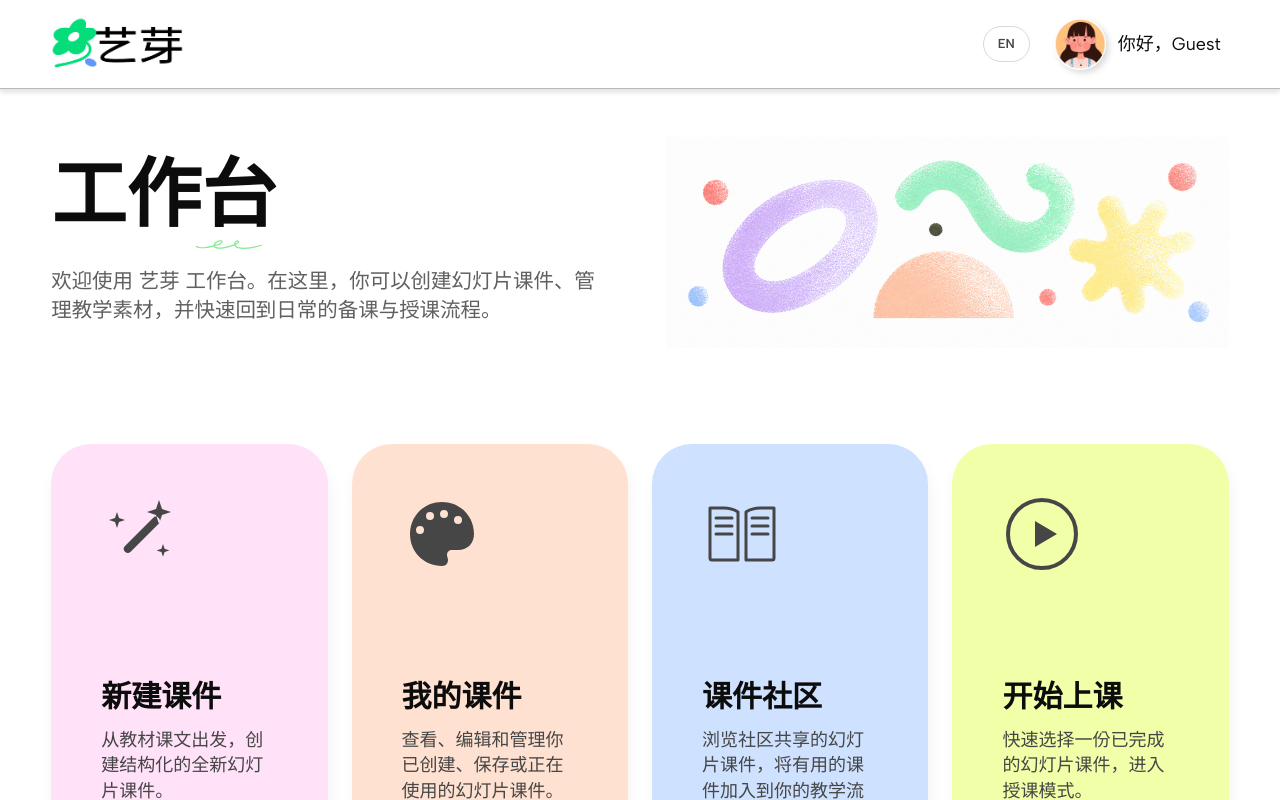
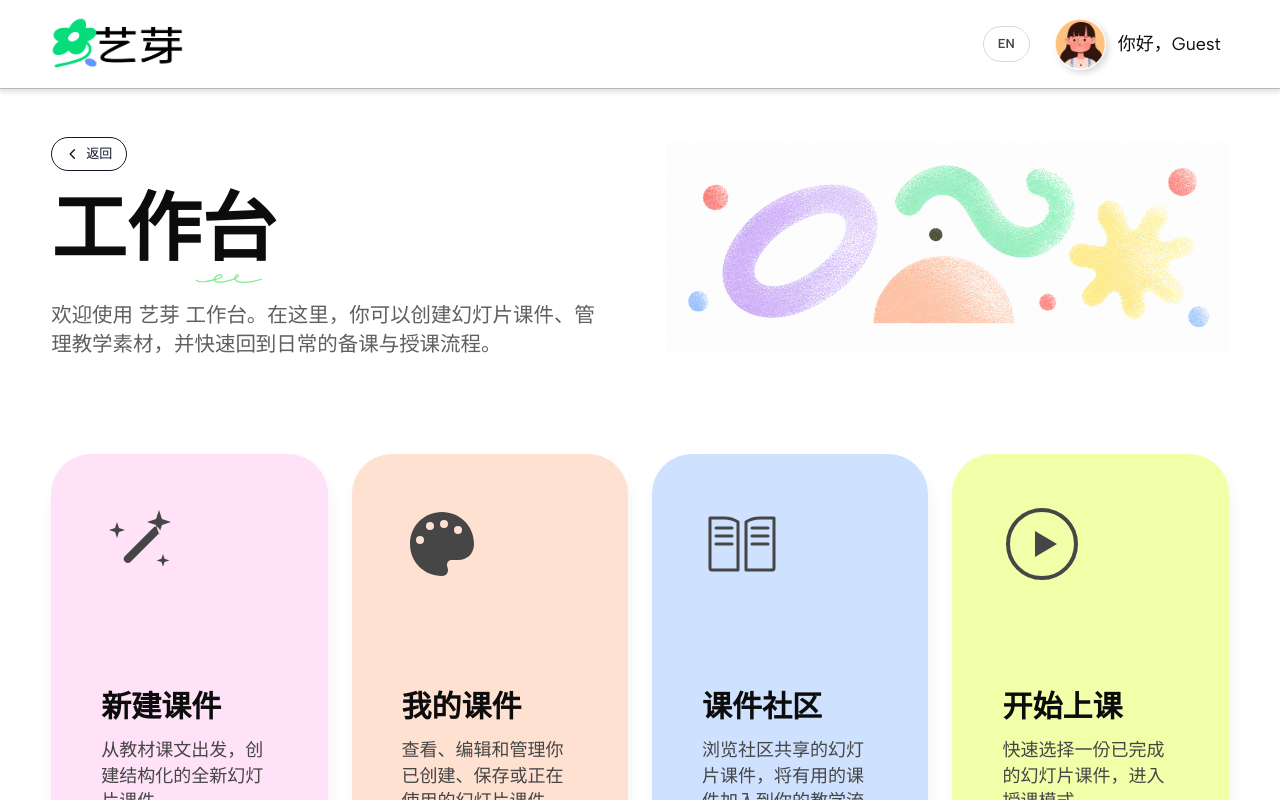
Before and after one commit to ShadowsKuming/art_edu, a Vue app in the folder frontend/: page /lessons in a window 1280 px wide. Both pictures are taken after a click on the button "Go to dashboard". Shown: the top 800 px of the page. Built offline with nearby package versions, Linux system fonts and the light colour scheme.

Commit message:
workspace update

```diff
--- a/frontend/src/components/workspace/WorkspaceHeader.vue
+++ b/frontend/src/components/workspace/WorkspaceHeader.vue
@@ -26,7 +26,11 @@ function goBack() {
     part5Store.videoDataUrl ?? undefined,
     part5Store.videoName || undefined,
   )
-  router.push('/dashboard')
+  // Back from the workspace should return to "My Lessons" (where the
+  // teacher most recently launched this deck from) rather than the
+  // top-level Dashboard hub — pilot feedback flagged the previous
+  // hop as disorienting after a long editing session.
+  router.push('/lessons')
 }
 </script>
 
--- a/frontend/src/components/workspace/part3/Part3AnimationPanel.vue
+++ b/frontend/src/components/workspace/part3/Part3AnimationPanel.vue
@@ -1,9 +1,25 @@
 <script setup lang="ts">
-import { ref } from 'vue'
+/**
+ * Part 3 — Animation Assistant panel (right column).
+ *
+ * Rebrand 2026-05: title now reuses `chatbot.title` ("Creative
+ * Assistant" / "创意助手") to stay coherent with the global workspace
+ * chatbot, and the avatar shows the bundled mascot PNG instead of the
+ * old inline SVG. The bot-name / bot-role lines were removed per
+ * pilot feedback (redundant given the panel title above).
+ *
+ * All copy now flows through vue-i18n; the seeded greeting is
+ * re-rendered when the user toggles the locale so a half-finished
+ * conversation gets a fresh assistant turn in the new language
+ * (without dropping the user's own messages).
+ */
+import { ref, computed, watch } from 'vue'
 import { useI18n } from 'vue-i18n'
 import { usePart3Store } from '@/stores/part3'
+// Mascot avatar — same asset already in use across the app.
+import botAvatarUrl from '@/assets/images/avatar-artbloom.png'
 
-const { t } = useI18n()
+const { t, tm, rt, locale } = useI18n()
 
 interface Message {
   role: 'assistant' | 'user'
@@ -13,18 +29,37 @@ interface Message {
 const store     = usePart3Store()
 const inputText = ref('')
 
-const suggestions = [
-  'Make the atmosphere of the animation more cheerful',
-  'Add changes in light and shadow',
-  'Zoom in for a close-up of the main subject',
-]
+/**
+ * Suggestion chips — re-computed from the active locale so toggling
+ * EN ↔ 中文 updates the chip labels live. `tm` returns the raw array;
+ * `rt` resolves each entry into the locale string.
+ */
+const suggestions = computed<string[]>(() => {
+  const raw = tm('part3.animationPanel.suggestions') as unknown[]
+  return Array.isArray(raw) ? raw.map((entry) => rt(entry as string)) : []
+})
 
 const messages = ref<Message[]>([
   {
     role: 'assistant',
-    text: 'Each image has three chances to generate an animation. Click Generate Animation to create the first version, or enter custom instructions below.',
+    text: t('part3.animationPanel.greeting'),
   },
 ])
+
+/**
+ * When the locale flips, refresh the *seeded* assistant greeting so
+ * the very first turn always matches the current language. We don't
+ * touch user-authored turns or later assistant ack lines — those
+ * remain in whatever language they were generated in.
+ */
+watch(locale, () => {
+  if (messages.value.length > 0 && messages.value[0].role === 'assistant') {
+    messages.value[0] = {
+      role: 'assistant',
+      text: t('part3.animationPanel.greeting'),
+    }
+  }
+})
 
 function applySuggestion(s: string) {
   inputText.value = s
@@ -38,7 +73,7 @@ async function send() {
 
   messages.value.push({
     role: 'assistant',
-    text: `Got it! Generating a new animation with your adjustments: "${text}". This may take a minute…`,
+    text: t('part3.animationPanel.acknowledge', { prompt: text }),
   })
 
   await store.generateAnimation(text)
@@ -53,22 +88,18 @@ function onKeydown(e: KeyboardEvent) {
   <div class="ap-panel">
 
     <div class="ap-header">
-      <h2 class="ap-title">Animation Assistant</h2>
+      <!-- Title reuses the workspace chatbot key so both panels read
+           "Creative Assistant" / "创意助手" in lock-step. -->
+      <h2 class="ap-title">{{ t('chatbot.title') }}</h2>
     </div>
 
     <div class="ap-body">
-      <!-- Identity -->
+      <!-- Identity: just the mascot avatar now. Bot name & role
+           lines were dropped — the panel header above already
+           establishes "Creative Assistant" branding. -->
       <div class="ap-identity">
         <div class="ap-avatar">
-          <svg viewBox="0 0 32 32" fill="none">
-            <circle cx="16" cy="16" r="16" fill="#7FEC8F"/>
-            <path d="M10 20c0-3.3 2.7-6 6-6s6 2.7 6 6" stroke="#000" stroke-width="1.8" stroke-linecap="round"/>
-            <circle cx="16" cy="11" r="3" fill="#000"/>
-          </svg>
-        </div>
-        <div>
-          <p class="ap-bot-name">{{ t('brand.name') }}</p>
-          <p class="ap-bot-role">Creative Assistant</p>
+          <img :src="botAvatarUrl" :alt="t('brand.name')" />
         </div>
       </div>
 
@@ -84,18 +115,18 @@ function onKeydown(e: KeyboardEvent) {
 
       <!-- Remaining attempts notice -->
       <div v-if="store.remainingAttempts <= 0" class="ap-notice">
-        No animation attempts remaining for this image.
+        {{ t('part3.animationPanel.noAttempts') }}
       </div>
 
       <!-- Loading indicator -->
       <div v-if="store.animationLoading" class="ap-generating">
         <div class="ap-spinner" />
-        <span>Generating animation…</span>
+        <span>{{ t('part3.animationPanel.generating') }}</span>
       </div>
 
       <!-- Suggestion chips (show when there are attempts left) -->
       <div v-if="store.remainingAttempts > 0 && !store.animationLoading" class="ap-suggestions">
-        <p class="ap-suggest-label">Would you like to modify and regenerate? For example:</p>
+        <p class="ap-suggest-label">{{ t('part3.animationPanel.suggestionsLabel') }}</p>
         <div class="ap-chips">
           <button
             v-for="s in suggestions"
@@ -114,7 +145,7 @@ function onKeydown(e: KeyboardEvent) {
       <textarea
         v-model="inputText"
         class="ap-input"
-        placeholder="Enter any animation content you would like to adjust......"
+        :placeholder="t('part3.animationPanel.inputPlaceholder')"
         rows="3"
         :disabled="store.remainingAttempts <= 0 || store.animationLoading"
         @keydown="onKeydown"
@@ -169,12 +200,15 @@ function onKeydown(e: KeyboardEvent) {
   overflow: hidden;
   flex-shrink: 0;
   border: 2px solid #7FEC8F;
+  background: #fff;
 }
 
-.ap-avatar svg { width: 40px; height: 40px; display: block; }
-
-.ap-bot-name  { margin: 0; font-size: 14px; font-weight: 700; color: #111827; }
-.ap-bot-role  { margin: 0; font-size: 12px; color: #6b7280; }
+.ap-avatar img {
+  width: 100%;
+  height: 100%;
+  object-fit: cover;
+  display: block;
+}
 
 .ap-assistant-msg { display: flex; flex-direction: column; gap: 8px; }
 
--- a/frontend/src/components/workspace/part7/Part7Content.vue
+++ b/frontend/src/components/workspace/part7/Part7Content.vue
@@ -141,9 +141,12 @@ async function generate() {
 
             <!-- Right: feedback for the selected work -->
             <section class="p7-right">
-                <div v-if="!store.activeWork" class="p7-placeholder">
-                    <p>{{ t('part7.selectWork') }}</p>
-                </div>
+                <!-- Placeholder text removed per pilot feedback —
+                     the left column already prompts the teacher to
+                     upload / pick a work, so the duplicate hint here
+                     felt noisy. The wrapper div is kept so the right
+                     column still reserves layout before a selection. -->
+                <div v-if="!store.activeWork" class="p7-placeholder" />
 
                 <template v-else>
                     <div class="p7-work-preview">
--- a/frontend/src/i18n/en.ts
+++ b/frontend/src/i18n/en.ts
@@ -364,6 +364,23 @@ export default {
       ttsNatural: 'Natural',
       aiSuggestionsTitle: 'AI Sound Suggestions',
     },
+    // Right-side panel that lets the teacher iterate on the
+    // generated animation. Title intentionally reuses
+    // `chatbot.title` ("Creative Assistant") for brand consistency,
+    // so only the body / chips / placeholders live here.
+    animationPanel: {
+      greeting: 'Each image has three chances to generate an animation. Click Generate Animation to create the first version, or enter custom instructions below.',
+      suggestionsLabel: 'Would you like to modify and regenerate? For example:',
+      suggestions: [
+        'Make the atmosphere of the animation more cheerful',
+        'Add changes in light and shadow',
+        'Zoom in for a close-up of the main subject',
+      ],
+      acknowledge: 'Got it! Generating a new animation with your adjustments: "{prompt}". This may take a minute…',
+      generating: 'Generating animation…',
+      noAttempts: 'No animation attempts remaining for this image.',
+      inputPlaceholder: 'Enter any animation content you would like to adjust…',
+    },
   },
   chatbot: {
     title: 'Creative Assistant',
--- a/frontend/src/i18n/zh.ts
+++ b/frontend/src/i18n/zh.ts
@@ -358,6 +358,22 @@ export default {
       ttsNatural: '自然',
       aiSuggestionsTitle: 'AI 音效建议',
     },
+    // 第三部分右侧动画助手面板。标题复用
+    // `chatbot.title`（创意助手）以保持品牌一致，所以这里只放
+    // 问候语、建议词条与输入区文案。
+    animationPanel: {
+      greeting: '每张图片有 3 次生成动画的机会。点击「生成动画」可创建第一个版本，或在下方输入自定义指令。',
+      suggestionsLabel: '想要修改并重新生成吗？例如：',
+      suggestions: [
+        '让动画整体氛围更明亮欢快',
+        '增加光影变化',
+        '推近主体特写',
+      ],
+      acknowledge: '收到！正在根据你的调整生成新动画：「{prompt}」，可能需要一分钟…',
+      generating: '正在生成动画…',
+      noAttempts: '该图片已用完所有动画生成次数。',
+      inputPlaceholder: '请输入想要调整的动画内容…',
+    },
   },
   chatbot: {
     title: '创意助手',
--- a/frontend/src/views/Dashboard.vue
+++ b/frontend/src/views/Dashboard.vue
@@ -144,6 +144,22 @@ function onLessonSelect(payload: {
         <main class="dashboard__main">
             <section class="dashboard__intro">
                 <div class="dashboard__title-block">
+                    <!-- Back button — pilot feedback wanted a quick
+                         escape hatch from the dashboard hub back to
+                         the public homepage. Reuses `nav.back` so the
+                         label auto-translates with the locale toggle. -->
+                    <button
+                        type="button"
+                        class="dashboard__back"
+                        :aria-label="t('nav.back')"
+                        @click="router.push('/')"
+                    >
+                        <svg viewBox="0 0 20 20" width="14" height="14" fill="none" aria-hidden="true">
+                            <path d="M12 4l-6 6 6 6" stroke="currentColor" stroke-width="2"
+                                  stroke-linecap="round" stroke-linejoin="round" />
+                        </svg>
+                        {{ t('nav.back') }}
+                    </button>
                     <h1 class="dashboard__title">
                         {{ t('dashboardHub.title') }}
                         <img :src="underlineUrl" alt="" aria-hidden="true" class="dashboard__title-underline" />
@@ -201,6 +217,35 @@ function onLessonSelect(payload: {
     display: flex;
     flex-direction: column;
     gap: var(--space-5);
+}
+
+/* Back-to-homepage pill — sits above the dashboard title, same
+   visual language as the back buttons used in MyLessons / Community
+   (pill, transparent default, soft-green hover). */
+.dashboard__back {
+    align-self: flex-start;
+    display: inline-flex;
+    align-items: center;
+    gap: 6px;
+    padding: 6px 14px;
+    border-radius: 999px;
+    border: 1.5px solid #111827;
+    background: #fff;
+    font-family: var(--font-body);
+    font-size: 13px;
+    font-weight: 500;
+    color: #111827;
+    cursor: pointer;
+    transition: background 0.15s, border-color 0.15s;
+}
+
+.dashboard__back:hover {
+    background: #B2F4BC;
+    border-color: transparent;
+}
+
+.dashboard__back svg {
+    flex-shrink: 0;
 }
 
 .dashboard__title {
```
